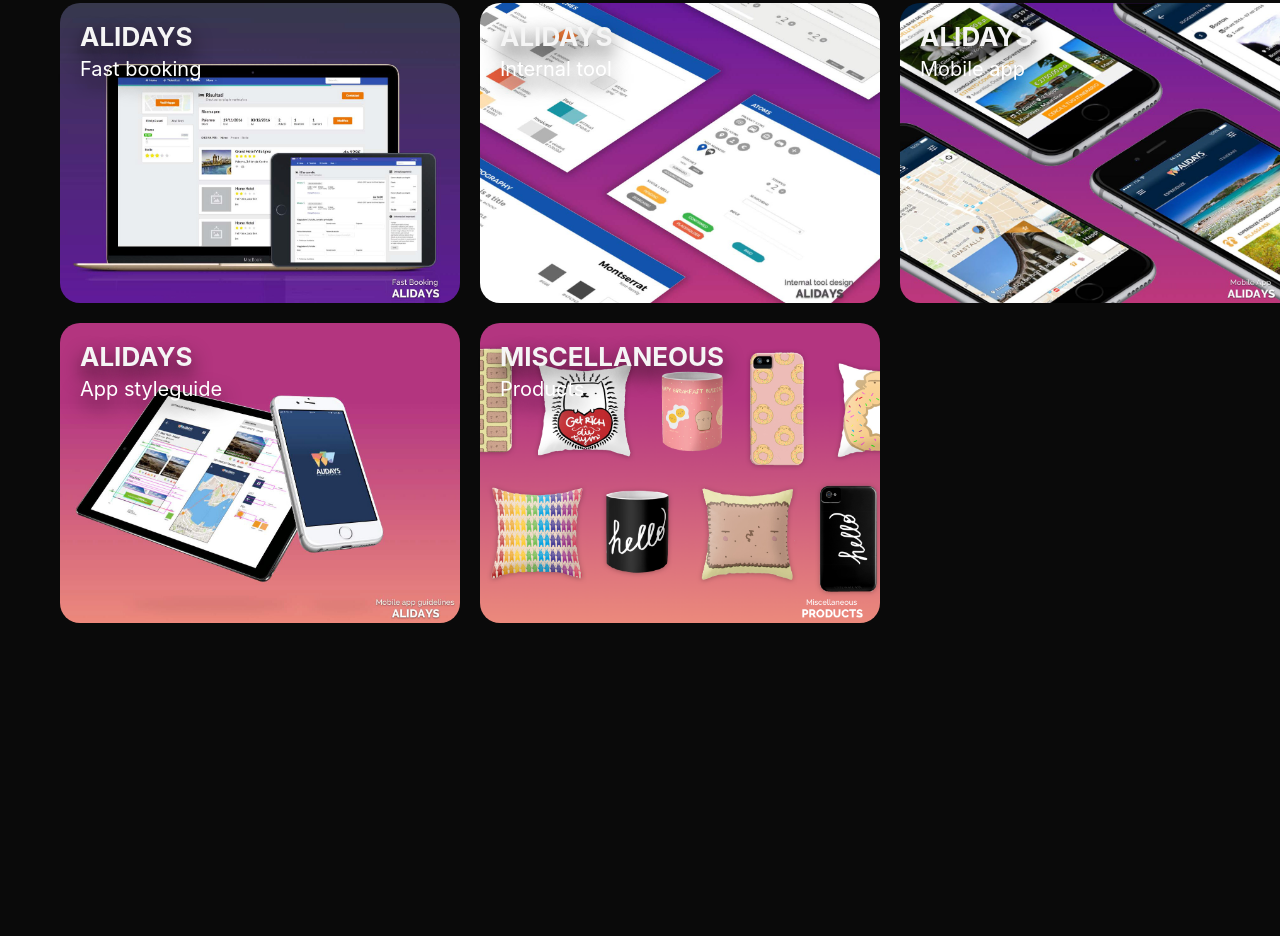
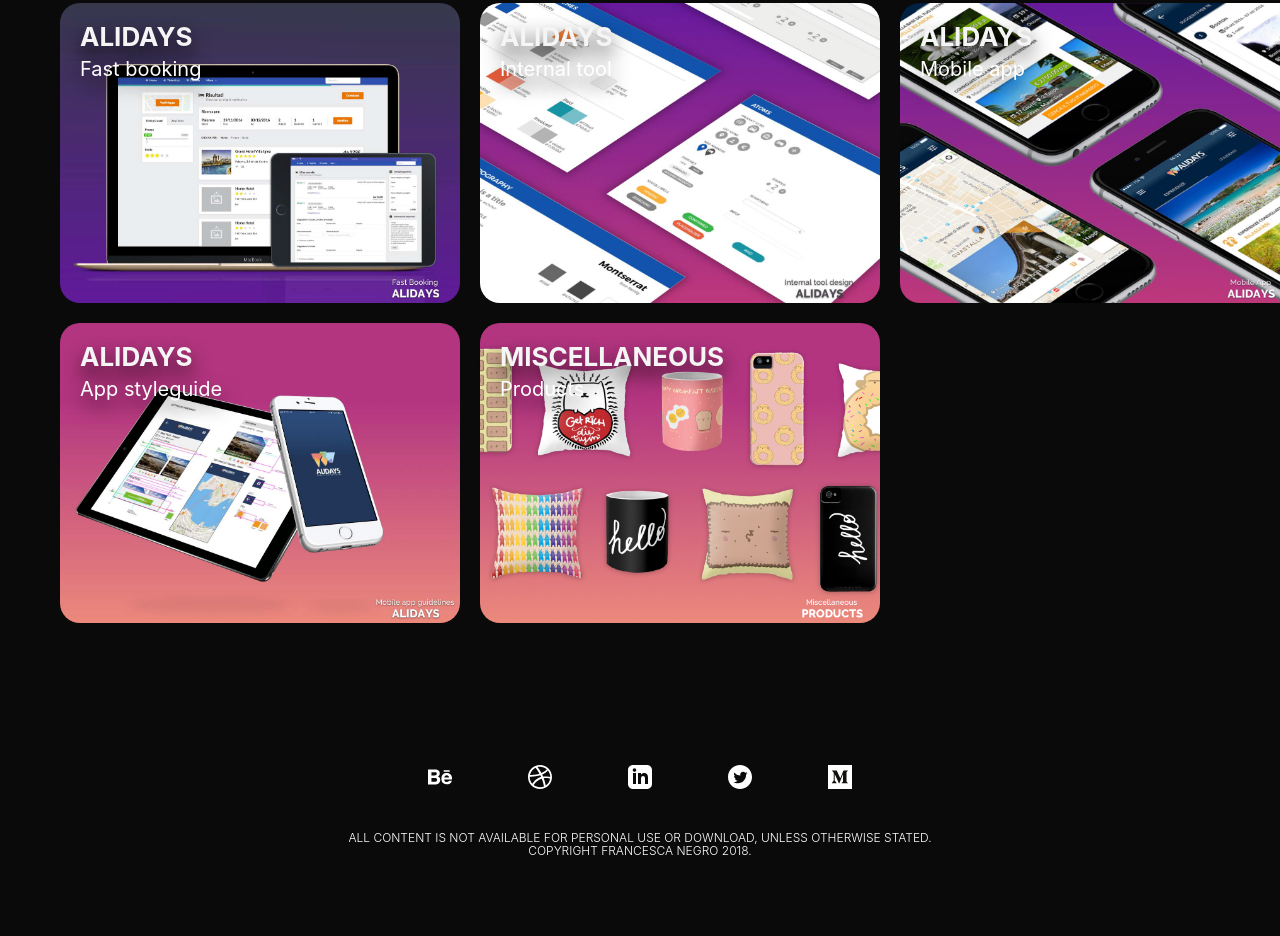
Before and after one commit to francinenegro/gatsby-site, a Gatsby site: page / in a window 1280 px wide. Shown: the part 761-1697 px from the top of the page. Before the commit the page ends 1444 px from the top, so only its background shows below. Built offline with nearby package versions, Linux system fonts and the light colour scheme; Gatsby itself is replaced by a stand-in of ours; some packages are replaced by stand-ins of ours.

Commit message:
added and styled footer

```diff
--- /dev/null
+++ b/src/components/footer.css
@@ -0,0 +1,44 @@
+.Footer {
+    z-index: 100;
+    position: absolute;
+    left: 0;
+    right: 0;
+    bottom: 0;
+    width: 100%;
+    color: white;
+    text-align: center;
+    background-color: #0a0a0a;
+    padding: 20px;
+    display: block;
+    padding-bottom: 50px;
+}
+
+
+.FooterGroup {
+    max-width: 500px;
+    margin: 0 auto;
+    display: grid;
+    grid-template-columns: repeat(5, auto); /*using this in lieu of writing auto 5 times*/
+    gap: 10px 10px 10px 10px 10px 10px;
+    align-items: center;
+    justify-items: center;
+}
+
+.FooterGroup img {
+    padding-bottom: 10px;
+    width: 24px;
+}
+
+.Footer h6 {
+    left: 0;
+    right: 0;
+    font-weight: 300;
+    font-size: 12px;
+    }
+
+
+    .Footer a:hover {
+        transform: scale(1.1,1.1);
+        box-shadow: 0 10px 20px rgba (0,0,0, 0.5);
+        opacity: 0.7;
+        }
--- /dev/null
+++ b/src/components/footer.js
@@ -0,0 +1,27 @@
+import React from 'react'
+import Link from 'gatsby-link'
+import './footer.css'
+
+class Footer extends React.Component {
+
+
+    render () {
+        return (
+            /* the line below is to verify the state,the first thing after the ? is the "if true" the other is the "else" */
+            <div className="Footer">
+                <div className="FooterGroup">
+                    <a href="https://medium.com/@francine.negro"> <img src="/images/icons/behance.svg"></img> </a>
+                    <a href="https://dribbble.com/francinenegro"> <img src="/images/icons/dribbble.svg"></img> </a>
+                    <a href="https://www.linkedin.com/in/francesca-negro">  <img src="/images/icons/linkedin.svg"></img></a>
+                    <a href="https://twitter.com/frncn_n">  <img src="/images/icons/Twitter.svg"></img> </a>
+                    <a href="https://medium.com/@francine.negro">  <img src="/images/icons/Medium.svg"></img></a>
+                </div>
+                <div>
+                    <h6>ALL CONTENT IS NOT AVAILABLE FOR PERSONAL USE OR DOWNLOAD, UNLESS OTHERWISE STATED.<br></br>COPYRIGHT FRANCESCA NEGRO 2018.</h6></div>
+                </div>
+        )
+    }
+}
+
+
+export default Footer
--- a/src/components/header.js
+++ b/src/components/header.js
@@ -29,10 +29,14 @@
             /* the line below is to verify the state,the first thing after the ? is the "if true" the other is the "else" */
             <div className={ this.state.hasScrolled ? 'Header HeaderScrolled' : 'Header' }>
             <div className="HeaderGroup">
-                  <Link to="/"> <img src="/images/myLogoCat.gif" width="30"/></Link>
+                  <Link to="/" > <img src="/images/myLogoCat.gif" width="30"/></Link>
                   <Link to="/">Work</Link>
-                  <Link to="/process">Process</Link>
-                  <Link to="/about">About</Link>
+                  <Link to="/process" activeStyle={{
+            color: "rgb(234, 61, 61)",
+          }}>Process</Link>
+                  <Link to="/about" activeStyle={{
+            color: "rgb(234, 61, 61)",
+          }}>About</Link>
                   </div>
          </div>
         )
--- a/src/components/layout.js
+++ b/src/components/layout.js
@@ -4,6 +4,7 @@
 import { StaticQuery, graphql } from 'gatsby'
 import Header from './header'
 import './layout.css'
+import Footer from './footer'
 
 const Layout = ({ children }) => (
   <StaticQuery
@@ -28,14 +29,8 @@
           <html lang="en" />
         </Helmet>
         <Header siteTitle={data.site.siteMetadata.title} />
-        <div
-          // style={{
-          //   margin: '0 auto',
-          //   // maxWidth: 960,
-          //   // padding: '0px 1.0875rem 1.45rem',
-          //   paddingTop: 0,
-          // }}
-        >
+        <Footer></Footer>
+        <div>
           {children}
         </div>
       </>
--- a/src/pages/index.css
+++ b/src/pages/index.css
@@ -6,6 +6,8 @@
 color: black;
 line-height: 1.3;
 background-color: #0a0a0a;
+position: relative;
+height: 100%;
 }
 
 a {
@@ -80,6 +82,7 @@
     grid-template-columns: repeat(3, auto); /*using this in lieu of writing auto 5 times*/
     align-items: center;
     justify-items: center;
+    padding-bottom: 300px;
 }
 
 @media (max-width: 1024px) {
--- a/src/pages/process.js
+++ b/src/pages/process.js
@@ -54,7 +54,7 @@
 In the perfect world, there are large parties and gathering being held to celebrate the simple brilliant beauty of the solution and world famine is now a memory just because of this feature’s problem solving abilities.
 In reality, not everyone is pleased (users and/or teammates), other issues have arisen and it might be time to solve niche problems or - regardless the entire process - we might have missed the mark. So, let’s keep faith in the process and start all over again (with more insight).</p>
 <img src="../images/process10.jpg"></img>
-<h6>All illustrations by me, here the article on Medium</h6>
+<h6>All illustrations by me, here the article on <a href="https://medium.com/@francine.negro/the-circle-of-product-design-6c78ade2010e">Medium </a></h6>
     </div>
   </Layout>
 )
--- a/src/pages/project-page.css
+++ b/src/pages/project-page.css
@@ -94,6 +94,7 @@
     background-position: center;
     color: white;
     padding: 10px 50px;
+    padding-bottom: 300px;
 }
 
 
@@ -146,6 +147,7 @@
     background-position: center;
     color: white;
     padding: 10px 50px;
+    padding-bottom:300px;
   }
 
   .Project-Body_small_image     {
```
Also changed, not shown: static/images/icons/Medium.svg (added), static/images/icons/Twitter.svg (added), static/images/icons/behance.svg (added), static/images/icons/dribbble.svg (added), static/images/icons/linkedin.svg (added).
